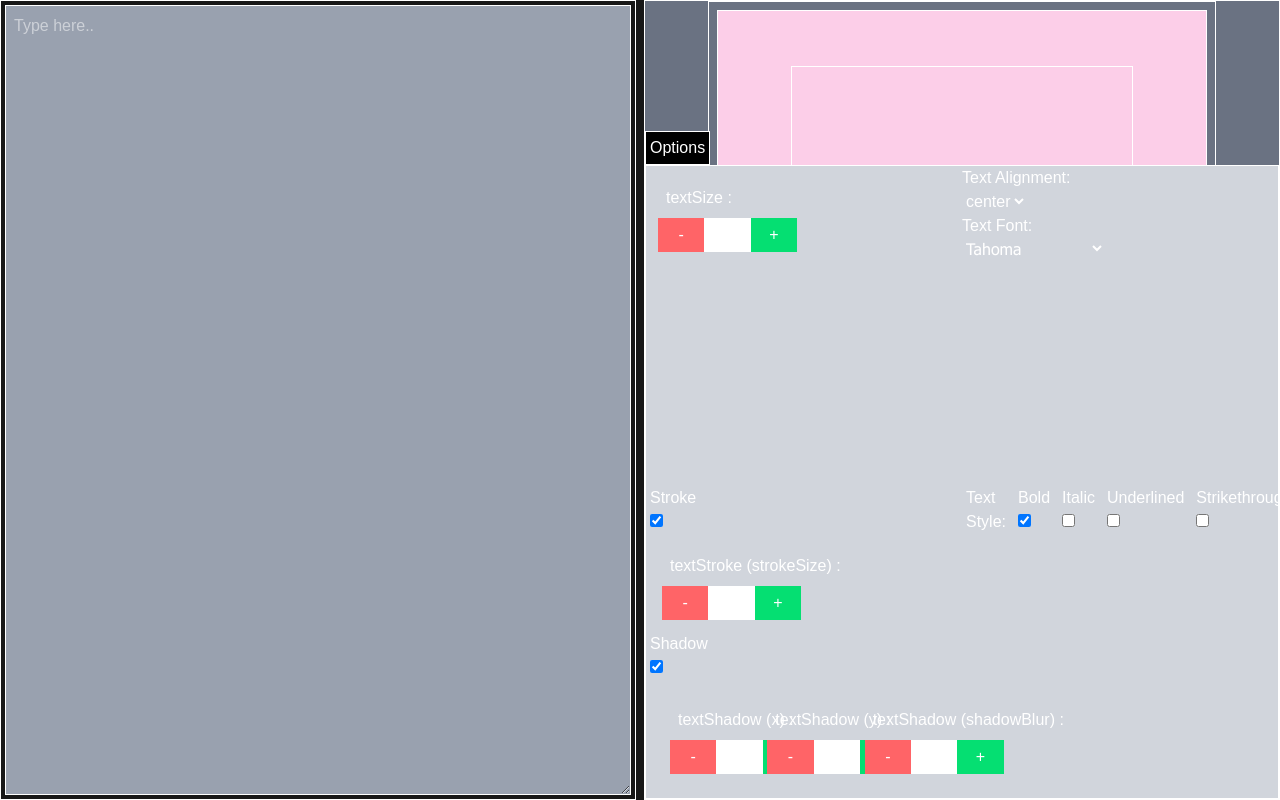
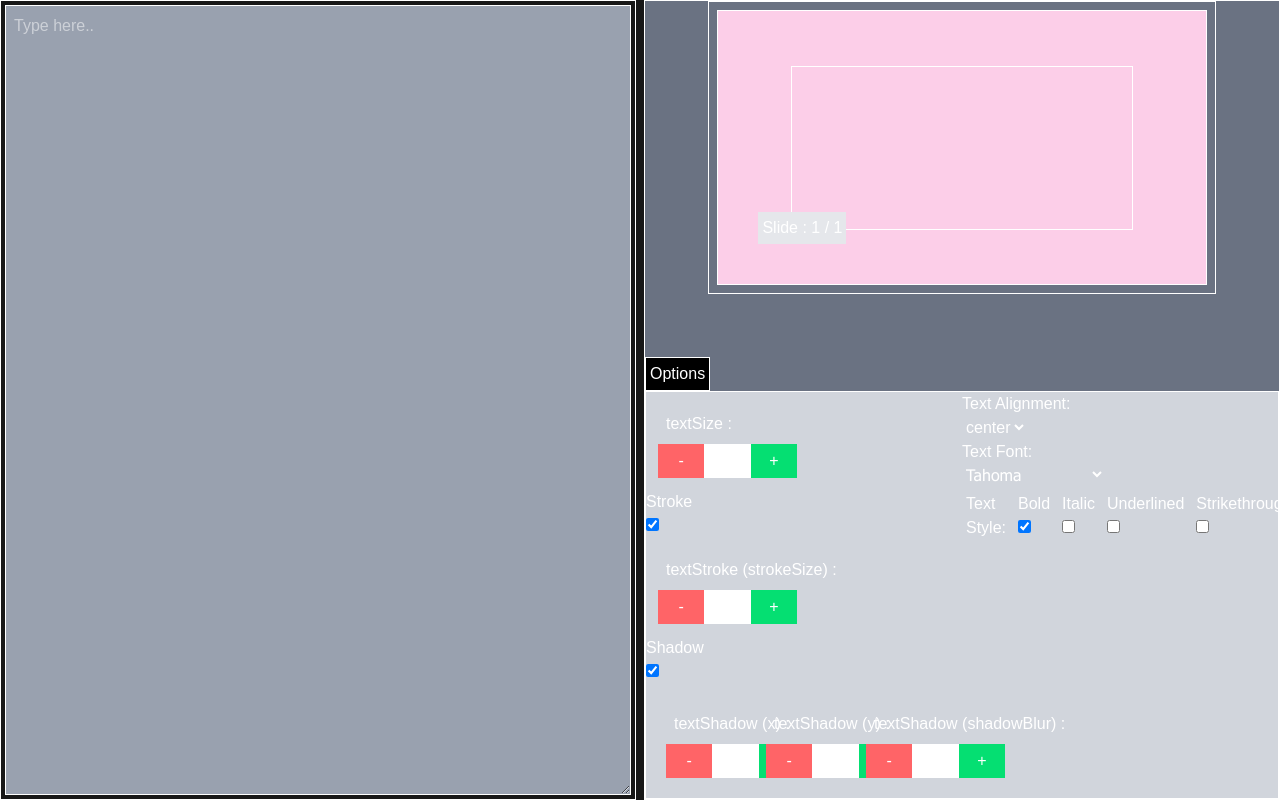
Before and after one commit to akael888/propre-sim, a Next.js app: page /editor in a window 1280 px wide. Both pictures are taken after a click on the button "Options". Built offline with nearby package versions, Linux system fonts and the light colour scheme.

Commit message:
feat : Controller Rearrangement

```diff
--- a/src/app/ui/editor/display/display-options.tsx
+++ b/src/app/ui/editor/display/display-options.tsx
@@ -24,37 +24,14 @@ const DisplayOptions: React.FC<DisplayOptionsProp> = ({
         </button>
         {isOpen ? (
           <div className=" w-full border-1 bottom-0 h-full  bg-gray-300">
-            <div className="grid grid-cols-2 grid-rows-2 h-full w-full">
-              <div className="flex justify-center w-fit h-full">
+            <div className="grid grid-cols-2 grid-rows-1 h-full w-full">
+              <div className="flex flex-col justify-center w-fit">
                 <OptionInputStepper
                   textAttribute={textAttribute}
                   handleTextAttributeChanges={handleTextAttributeChanges}
                   attributeKey="textSize"
                   intervalPerStep={1}
                 />
-              </div>
-              <div className="">
-                <div>
-                  <div>Text Alignment:</div>
-                  <select
-                    value={textAttribute.textAlign}
-                    onChange={(e) => {
-                      const value = e.target.value as textAlignTypes;
-                      handleTextAttributeChanges("textAlign", value);
-                    }}
-                  >
-                    <option value={"left"}>left</option>
-                    <option value={"center"}>center</option>
-                    <option value={"right"}>right</option>
-                    <option value={"justify"}>justify</option>
-                  </select>
-                </div>
-                <TextFontsSelection
-                  textAttribute={textAttribute}
-                  handleTextAttributeChanges={handleTextAttributeChanges}
-                />
-              </div>
-              <div className="p-1">
                 <div>
                   <div>
                     <div>Stroke</div>
@@ -131,6 +108,25 @@ const DisplayOptions: React.FC<DisplayOptionsProp> = ({
                 </div>
               </div>
               <div className="">
+                <div>
+                  <div>Text Alignment:</div>
+                  <select
+                    value={textAttribute.textAlign}
+                    onChange={(e) => {
+                      const value = e.target.value as textAlignTypes;
+                      handleTextAttributeChanges("textAlign", value);
+                    }}
+                  >
+                    <option value={"left"}>left</option>
+                    <option value={"center"}>center</option>
+                    <option value={"right"}>right</option>
+                    <option value={"justify"}>justify</option>
+                  </select>
+                </div>
+                <TextFontsSelection
+                  textAttribute={textAttribute}
+                  handleTextAttributeChanges={handleTextAttributeChanges}
+                />
                 <div className="flex flex-row gap-3 p-1">
                   <div>
                     Text Style: {textAttribute.textFont.style.fontWeight}
```
